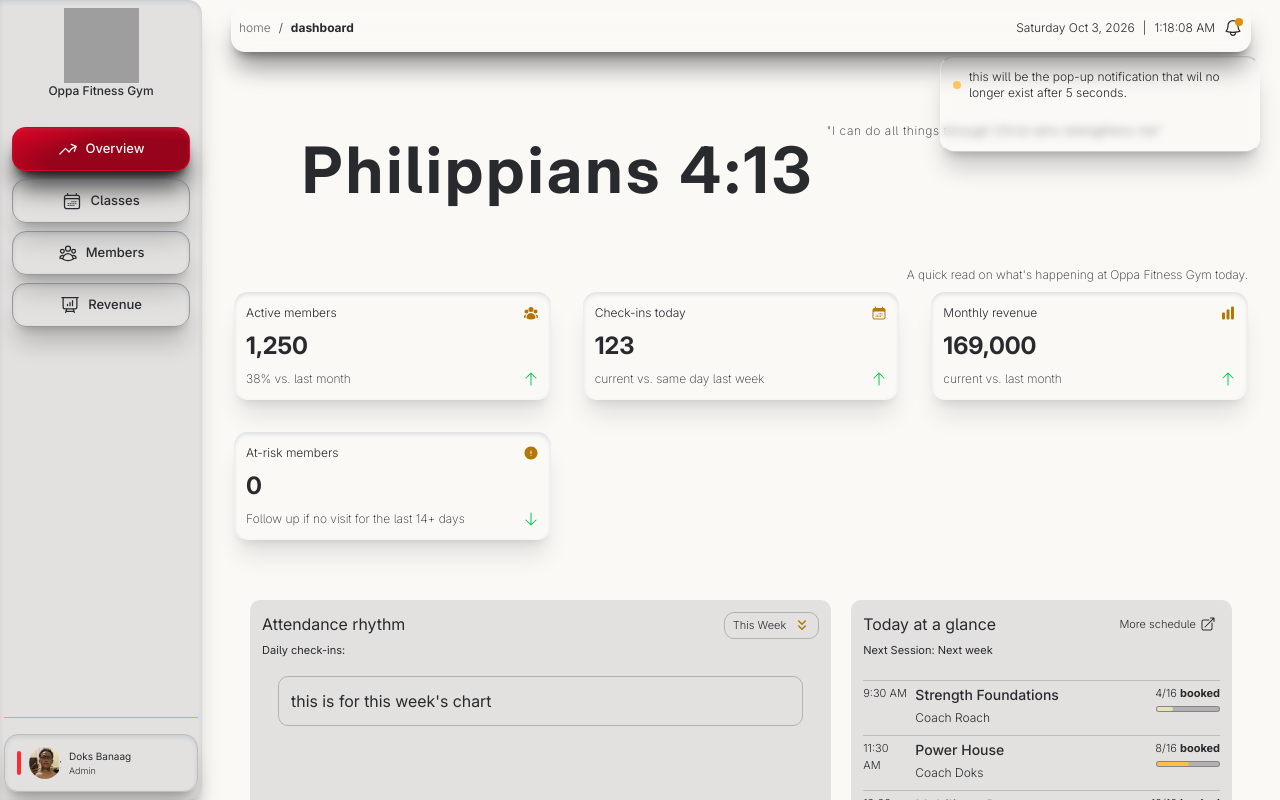
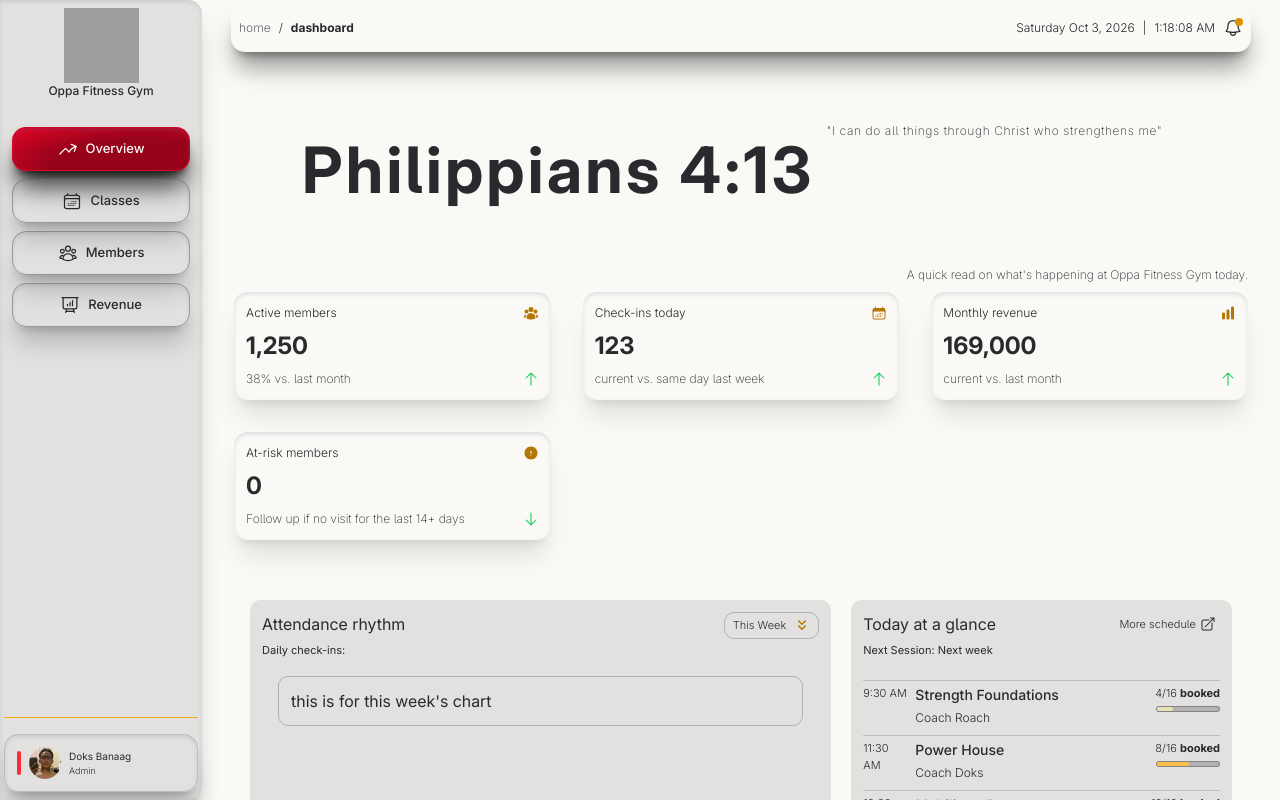
Before and after one commit to joseph-banaag/gym-dashboard, a Next.js app: page /dashboard in a window 1280 px wide. Shown: the top 800 px of the page. Built offline with nearby package versions, Linux system fonts and the light colour scheme; grey boxes are pictures that could not be loaded.

Commit message:
saving some changes. will add nextjs view transition

```diff
--- a/app/dashboard/layout.tsx
+++ b/app/dashboard/layout.tsx
@@ -2,12 +2,10 @@ import React from "react";
 import SideNav from "@/app/ui/dashboard/sidenav";
 import "@/app/globals.css";
 import Topbar from "@/app/ui/dashboard/topbar";
-import PopUpNotification from "@/app/ui/dashboard/pop-up";
 
 export default function Layout({ children }: { children: React.ReactNode }) {
   return (
     <main className="flex flex-row w-full h-full dark:bg-accent dark:text-accent-foreground">
-      <PopUpNotification />
       <SideNav />
       <section className="w-screen">
         <Topbar />
--- a/app/ui/dashboard/pop-up.tsx
+++ b/app/ui/dashboard/pop-up.tsx
@@ -1,23 +1,33 @@
 "use client";
-import { useState } from "react";
+import { useEffect, useState } from "react";
 import clsx from "clsx";
 
 export default function PopUpNotification() {
-  const [open, setOpen] = useState(true);
+  const withNotification = true;
+  const [open, setOpen] = useState(withNotification);
+
+  useEffect(() => {
+    if (!open) return;
+
+    const timerId = setTimeout(() => setOpen(false), 5000);
+
+    return () => clearTimeout(timerId);
+  }, [open]);
 
   return (
     <div
+      aria-hidden={!open}
       className={clsx(
-        open ? "fixed" : "hidden",
-        "z-100 top-14 right-5 w-60 sm:w-80 h-24 border rounded-xl border-(--dim-grey)/30 p-3 text-xs font-light" +
-          " shadow-xl/20 inset-shadow-2xs flex justify-start items-start backdrop-blur-xs border-r-white/30 border-l-white/30",
+        "fixed z-100 top-14 right-5 w-60 sm:w-80 h-24 border rounded-xl border-(--dim-grey)/30 p-3 text-xs font-light" +
+          " shadow-xl/20 inset-shadow-2xs flex justify-start items-start backdrop-blur-xs border-r-white/30" +
+          " border-l-white/30 transition-opacity duration-500 ease-in-out",
+        open ? "opacity-100" : "opacity-0 pointer-events-none",
       )}
     >
       <span className="flex justify-center items-center gap-2">
         <span className="border-4 rounded-full border-(--sunflower-gold)" />
-        this will be the pop-up notification that wil no longer exist after 5
+        this will be the pop-up notification that will no longer exist after 5
         seconds.
-        {/*  create a component for this and set it to "use client" to apply the duration */}
       </span>
     </div>
   );
--- a/app/ui/dashboard/topbar.tsx
+++ b/app/ui/dashboard/topbar.tsx
@@ -2,10 +2,12 @@ import BurgerMenu from "@/app/ui/dashboard/burger-menu";
 import TopBarBreadcrumbs from "@/app/ui/dashboard/topbarbreadcrmbs";
 import DateToday from "@/app/lib/dashboard/date-today";
 import Notification from "@/app/ui/dashboard/notif";
+import PopUpNotification from "@/app/ui/dashboard/pop-up";
 
 export default function Topbar() {
   return (
     <div className="flex justify-center">
+      <PopUpNotification />
       <div className="fixed z-10 w-10/11 lg:w-[calc(100%-260px)] top-1 h-12  p-2 flex items-center justify-between inset-shadow-slate-500 shadow-xl/40 rounded-xl backdrop-blur-sm">
         <div className="flex justify-center items-center gap-4 md:gap-3">
           <div className="w-5 flex lg:hidden justify-center items-center">
```
